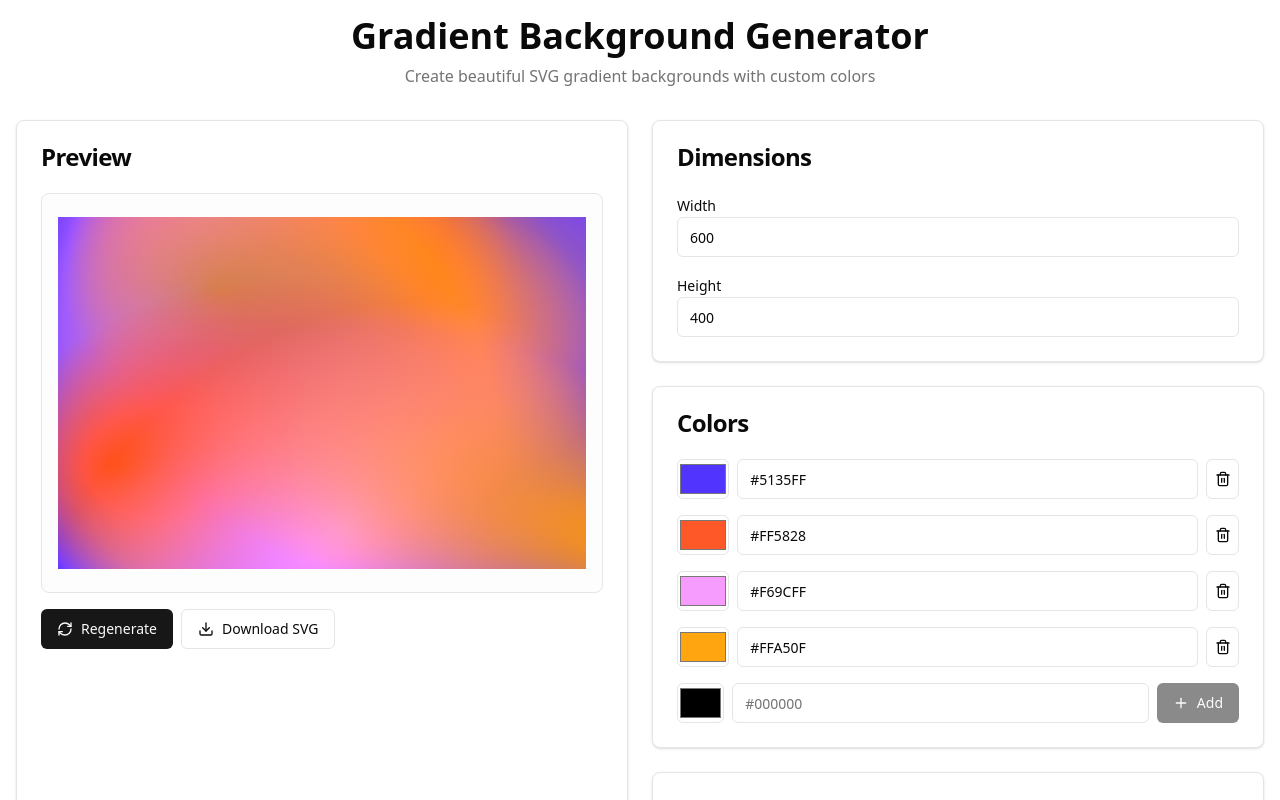
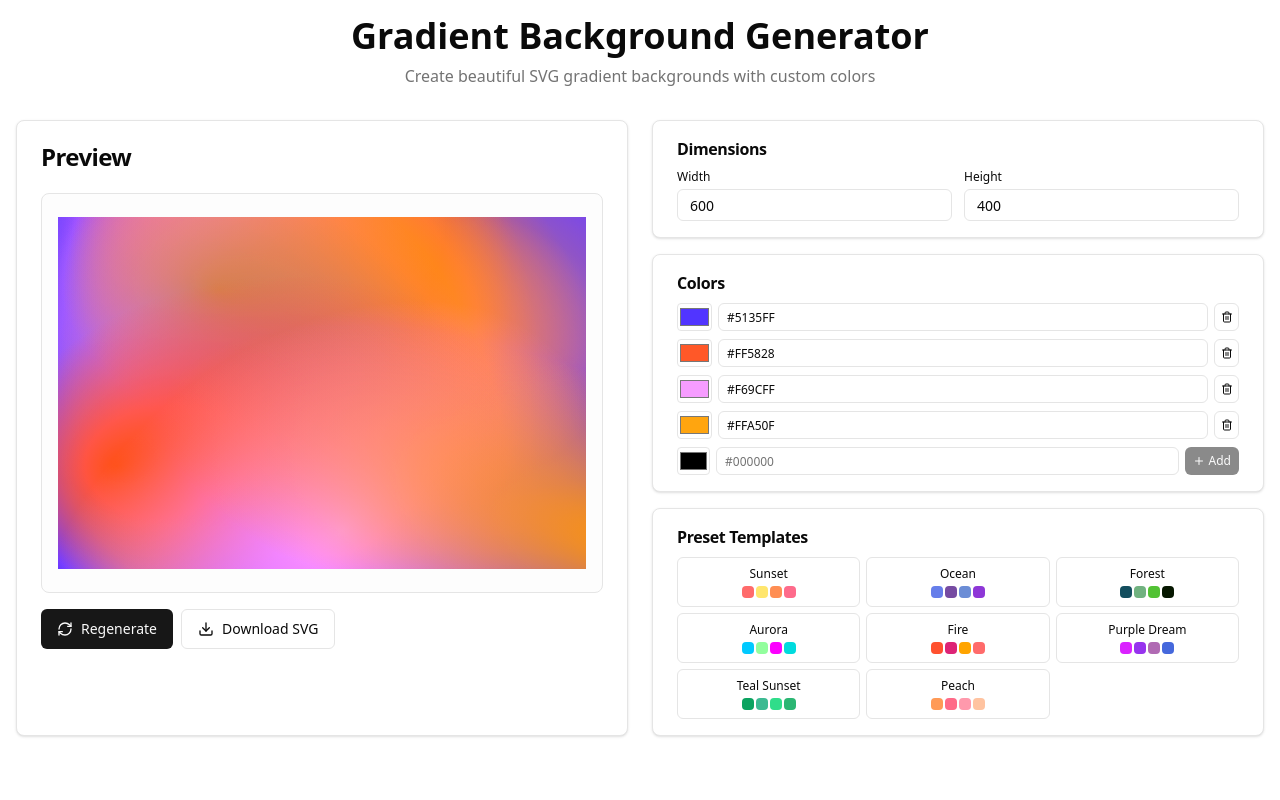
Before and after one commit to nuclearrockstone/gradient-background-gengrator, a Next.js app: page / in a window 1280 px wide. Shown: the top 800 px of the page. Built offline with nearby package versions, Linux system fonts and the light colour scheme.

Commit message:
feat: 优化渐变生成器界面，调整控件样式和布局

```diff
--- a/src/app/page.tsx
+++ b/src/app/page.tsx
@@ -91,84 +91,91 @@ export default function GradientGenerator() {
           </Card>
 
           {/* Controls Section */}
-          <div className="space-y-6">
+          <div className="space-y-4">
             {/* Dimensions */}
-            <Card>
-              <CardHeader>
-                <CardTitle>Dimensions</CardTitle>
+            <Card className="shadow-sm">
+              <CardHeader className="pb-2 pt-4">
+                <CardTitle className="text-base">Dimensions</CardTitle>
               </CardHeader>
-              <CardContent className="space-y-4">
+              <CardContent className="space-y-3 pb-4">
+                <div className="grid grid-cols-2 gap-3">
                   <div>
-                  <label className="text-sm font-medium">Width</label>
+                    <label className="text-xs font-medium mb-1 block">Width</label>
                     <Input
                       type="number"
                       value={width}
                       onChange={(e) => setWidth(Number(e.target.value))}
                       min="100"
                       max="2000"
+                      className="h-8 text-sm"
                     />
                   </div>
                   <div>
-                  <label className="text-sm font-medium">Height</label>
+                    <label className="text-xs font-medium mb-1 block">Height</label>
                     <Input
                       type="number"
                       value={height}
                       onChange={(e) => setHeight(Number(e.target.value))}
                       min="100"
                       max="2000"
+                      className="h-8 text-sm"
                     />
+                  </div>
                 </div>
               </CardContent>
             </Card>
 
 {/* Color Controls */}
-            <Card>
-              <CardHeader>
-                <CardTitle>Colors</CardTitle>
+            <Card className="shadow-sm">
+              <CardHeader className="pb-2 pt-4">
+                <CardTitle className="text-base">Colors</CardTitle>
               </CardHeader>
-              <CardContent className="space-y-4">
+              <CardContent className="space-y-2 pb-4">
                 {colors.map((color, index) => (
-                  <div key={index} className="flex items-center gap-2">
+                  <div key={index} className="flex items-center gap-1.5">
                     <Input
                       type="color"
                       value={color}
                       onChange={(e) => handleColorChange(index, e.target.value)}
-                      className="w-16 h-10 p-0"
+                      className="w-10 h-7 p-0 rounded"
                     />
                     <Input
                       type="text"
                       value={color}
                       onChange={(e) => handleColorChange(index, e.target.value)}
                       placeholder="#000000"
+                      className="text-xs h-7 px-2"
                     />
                     {colors.length > 1 && (
                       <Button
                         onClick={() => removeColor(index)}
                         variant="outline"
                         size="icon"
+                        className="h-7 w-7 hover:bg-red-50 hover:border-red-200"
                       >
-                        <Trash2 className="w-4 h-4" />
+                        <Trash2 className="w-3 h-3" />
                       </Button>
                     )}
                   </div>
                 ))}
 
                 {colors.length < 8 && (
-                  <div className="flex items-center gap-2">
+                  <div className="flex items-center gap-1.5">
                     <Input
                       type="color"
                       value={newColor}
                       onChange={(e) => setNewColor(e.target.value)}
-                      className="w-16 h-10 p-0"
+                      className="w-10 h-7 p-0 rounded"
                     />
                     <Input
                       type="text"
                       value={newColor}
                       onChange={(e) => setNewColor(e.target.value)}
                       placeholder="#000000"
+                      className="text-xs h-7 px-2"
                     />
-                    <Button onClick={addColor} disabled={!newColor}>
-                      <Plus className="w-4 h-4 mr-2" />
+                    <Button onClick={addColor} disabled={!newColor} size="sm" className="h-7 text-xs px-2">
+                      <Plus className="w-3 h-3 mr-1" />
                       Add
                     </Button>
                   </div>
@@ -177,27 +184,27 @@ export default function GradientGenerator() {
             </Card>
 
             {/* Presets */}
-            <Card>
-              <CardHeader>
-                <CardTitle>Preset Templates</CardTitle>
+            <Card className="shadow-sm">
+              <CardHeader className="pb-2 pt-4">
+                <CardTitle className="text-base">Preset Templates</CardTitle>
               </CardHeader>
-              <CardContent>
-                <div className="grid grid-cols-2 gap-2">
+              <CardContent className="pb-4">
+                <div className="grid grid-cols-3 gap-1.5">
                   {colorPresets.map((preset) => (
                     <Button
                       key={preset.name}
                       onClick={() => applyPreset(preset)}
                       variant="outline"
-                      className="h-auto p-3 flex flex-col items-start"
+                      className="h-auto p-2 flex flex-col items-center justify-center space-y-1 hover:border-primary/50"
                     >
-                      <div className="w-full mb-2">
+                      <div className="text-xs font-medium text-center">
                         {preset.name}
                       </div>
-                      <div className="flex gap-1">
+                      <div className="flex gap-0.5">
                         {preset.colors.slice(0, 4).map((color, i) => (
                           <div
                             key={i}
-                            className="w-4 h-4 rounded"
+                            className="w-3 h-3 rounded-sm"
                             style={{ backgroundColor: color }}
                           />
                         ))}
```
Also changed, not shown: 1 other file (tests, documents, lock files or other folders). Lines whose indentation alone changed are shown as unchanged.
